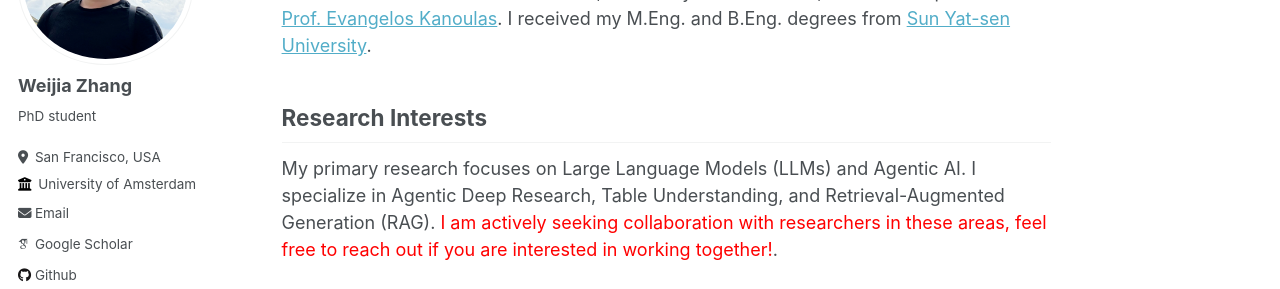
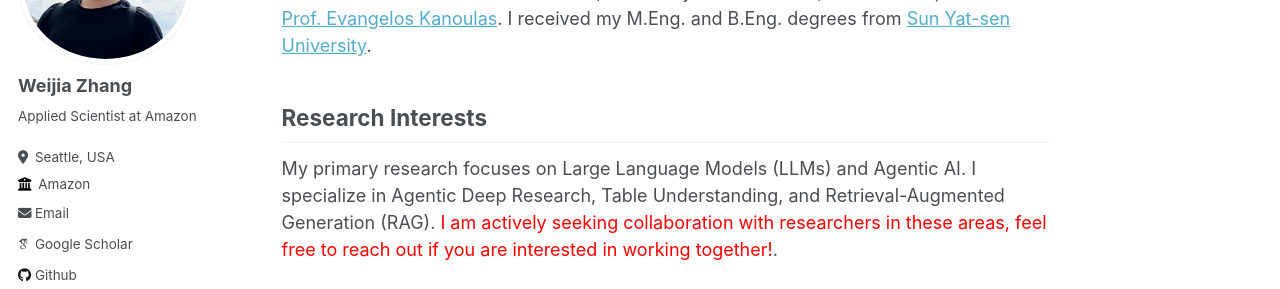
Before and after one commit to wjzhang392/wjzhang392.github.io, a Jekyll site: the page built from _pages/about.md, in a window 1280 px wide. Shown: the part 197-486 px from the top of the page. Built offline with Jekyll 4.4.1, drawn with Linux system fonts in a browser that asks for light colours; some web fonts are replaced.

Commit message:
Update personal information in _config.yml to reflect new role and location

```diff
--- a/_config.yml
+++ b/_config.yml
@@ -11,7 +11,7 @@ locale                   : "en-US"
 title                    : "Weijia Zhang"
 title_separator          : "-"
 name                     : &name "Weijia Zhang"
-description              : &description "PhD candidate at the University of Amsterdam"
+description              : &description "Applied Scientist at Amazon"
 url                      : https://wjzhang392.github.io # the base hostname & protocol for your site e.g. "https://mmistakes.github.io"
 baseurl                  : "" # the subpath of your site, e.g. "/blog"
 repository               : "wjzhang392/wjzhang392.github.io"
@@ -24,9 +24,9 @@ author:
   avatar           : "profile.png"
   name             : "Weijia Zhang"
   pronouns         : # example: "he/him"
-  bio              : "PhD student"
-  location         : "San Francisco, USA"
-  employer         : "University of Amsterdam"
+  bio              : "Applied Scientist at Amazon"
+  location         : "Seattle, USA"
+  employer         : "Amazon"
   uri              : # URL
   email            : "weijia.zhangplus@gmail.com"
 
```
